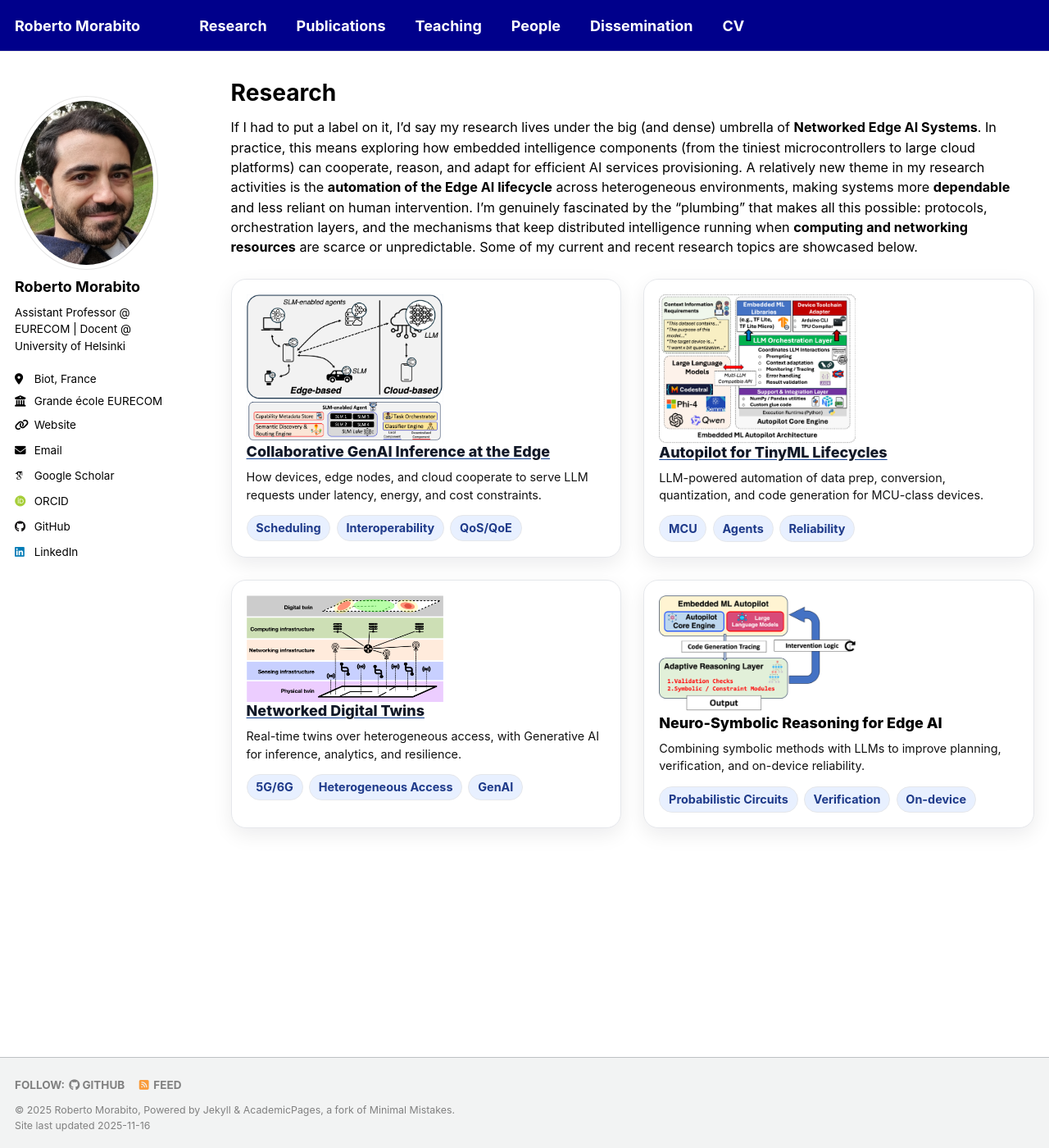
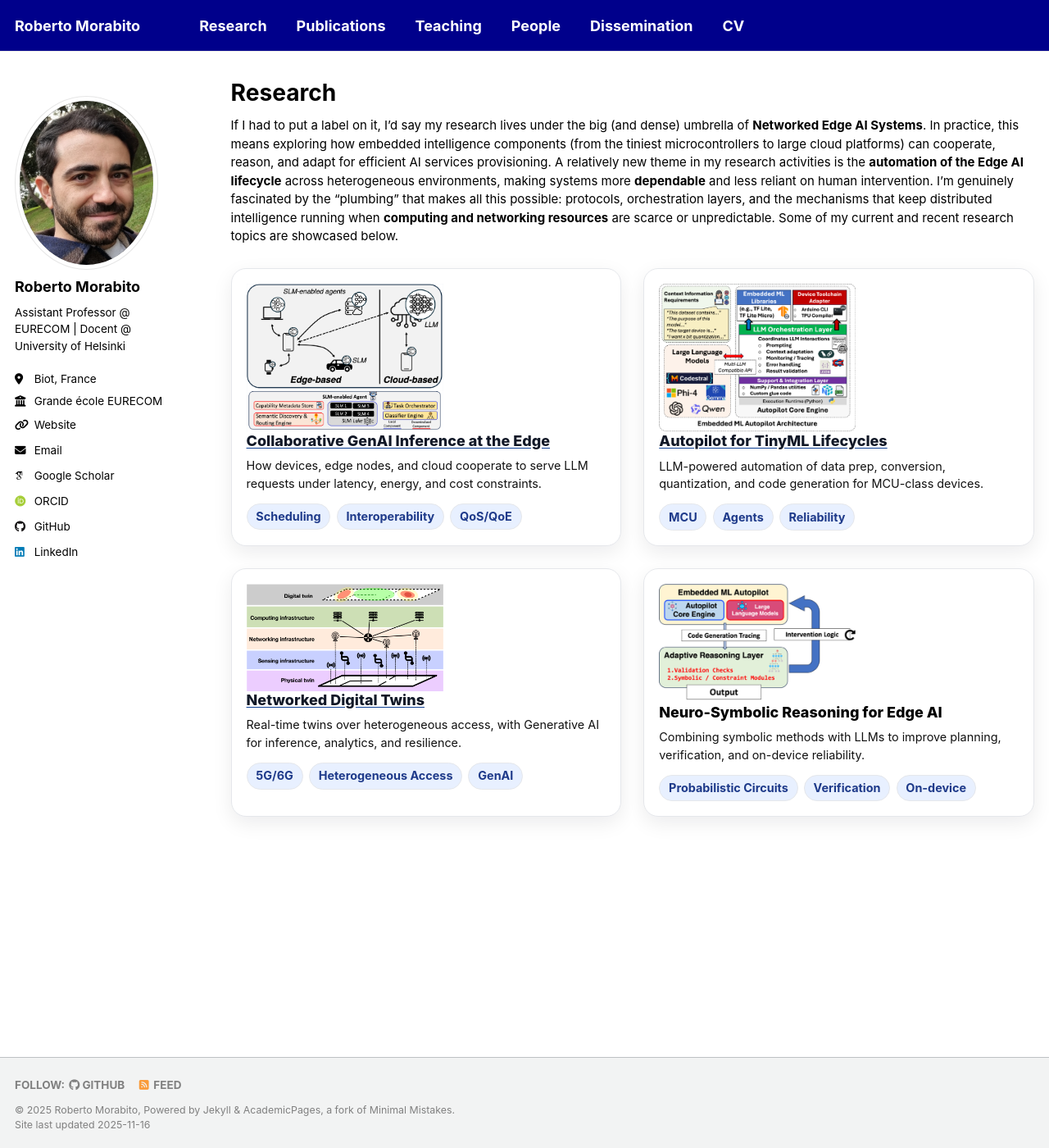
Before and after one commit to robertmora/robertmora.github.io, a Jekyll site: the page built from _pages/research.html, in a window 1280 px wide and 1400 px high. Shown: the whole window at 82% size. Built offline with Jekyll 4.4.1, drawn with Linux system fonts in a browser that asks for light colours; some web fonts are replaced; a script that is not in the unit is left out.

Commit message:
Update research.html

```diff
--- a/_pages/research.html
+++ b/_pages/research.html
@@ -78,7 +78,7 @@ author_profile: true
 }
 
 .research-intro {
-  font-size: 0.9em;
+  font-size: 15px;
 }
 </style>
 
```
